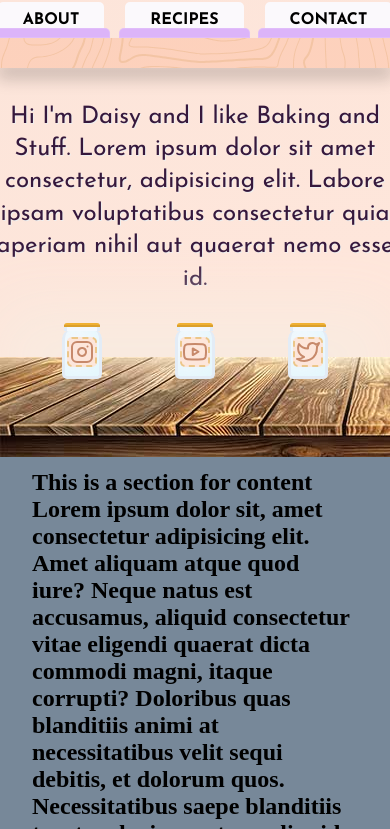
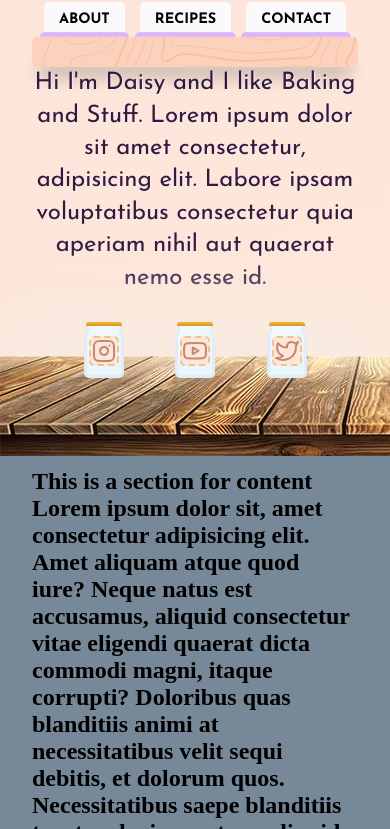
Before and after one commit to leo12534/dibby, a plain HTML site: page index.html in a window 390 px wide. Shown: the part 150-979 px from the top of the page. Drawn offline with Linux system fonts and the light colour scheme.

Commit message:
testing responsiveness on hero

```diff
--- a/style.css
+++ b/style.css
@@ -12,7 +12,7 @@ html {
 
 /* Defaults  */
 
-.btn {
+/* .btn {
 	padding: 10px 25px;
 	border-top-left-radius: 5px;
 	border-top-right-radius: 5px;
@@ -20,6 +20,17 @@ html {
 	text-decoration: none;
 	text-transform: uppercase;
 	font-weight: 600;
+} */
+
+.btn {
+	padding: 10px 15px;
+	border-top-left-radius: 5px;
+	border-top-right-radius: 5px;
+	color: #fff;
+	text-decoration: none;
+	text-transform: uppercase;
+	font-weight: 600;
+
 }
 
 .btn-primary {
@@ -31,7 +42,8 @@ html {
 	background-color: #fbf9fc;
 	position: relative;
 	color: #000;
-  margin:0 .5em;
+  font-size:.9em;
+  margin:0 5px;
 }
 
 .btn-dish:before {
@@ -42,7 +54,7 @@ html {
 	display: block;
 	border: 1px solid #e9d1fa4f;
 	background-color: #dcb4f9;
-	height: 10px;
+	height: 5px;
 	width: 110%;
 	left: -5%;
 	border-top-left-radius: 5px;
```
